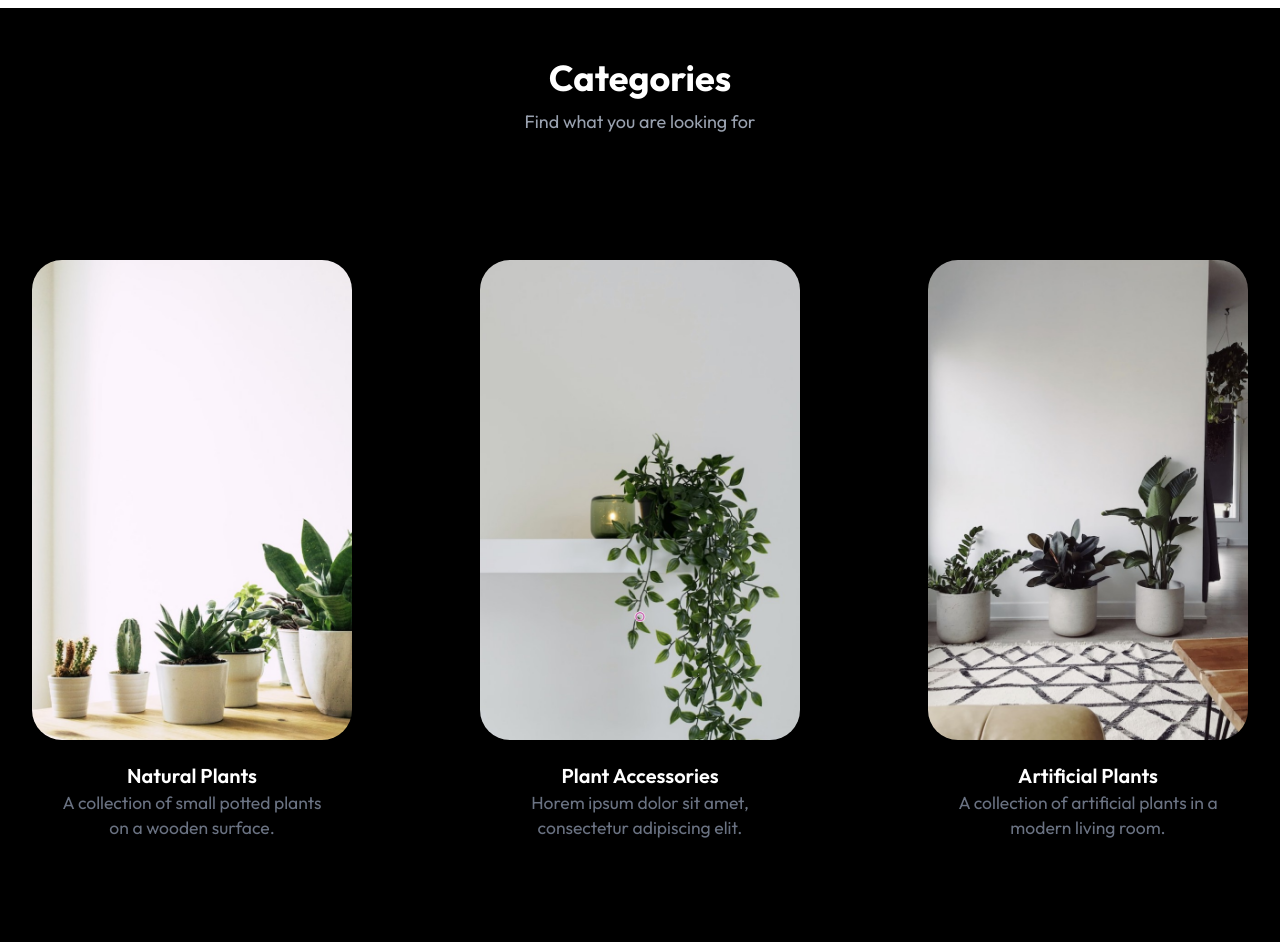
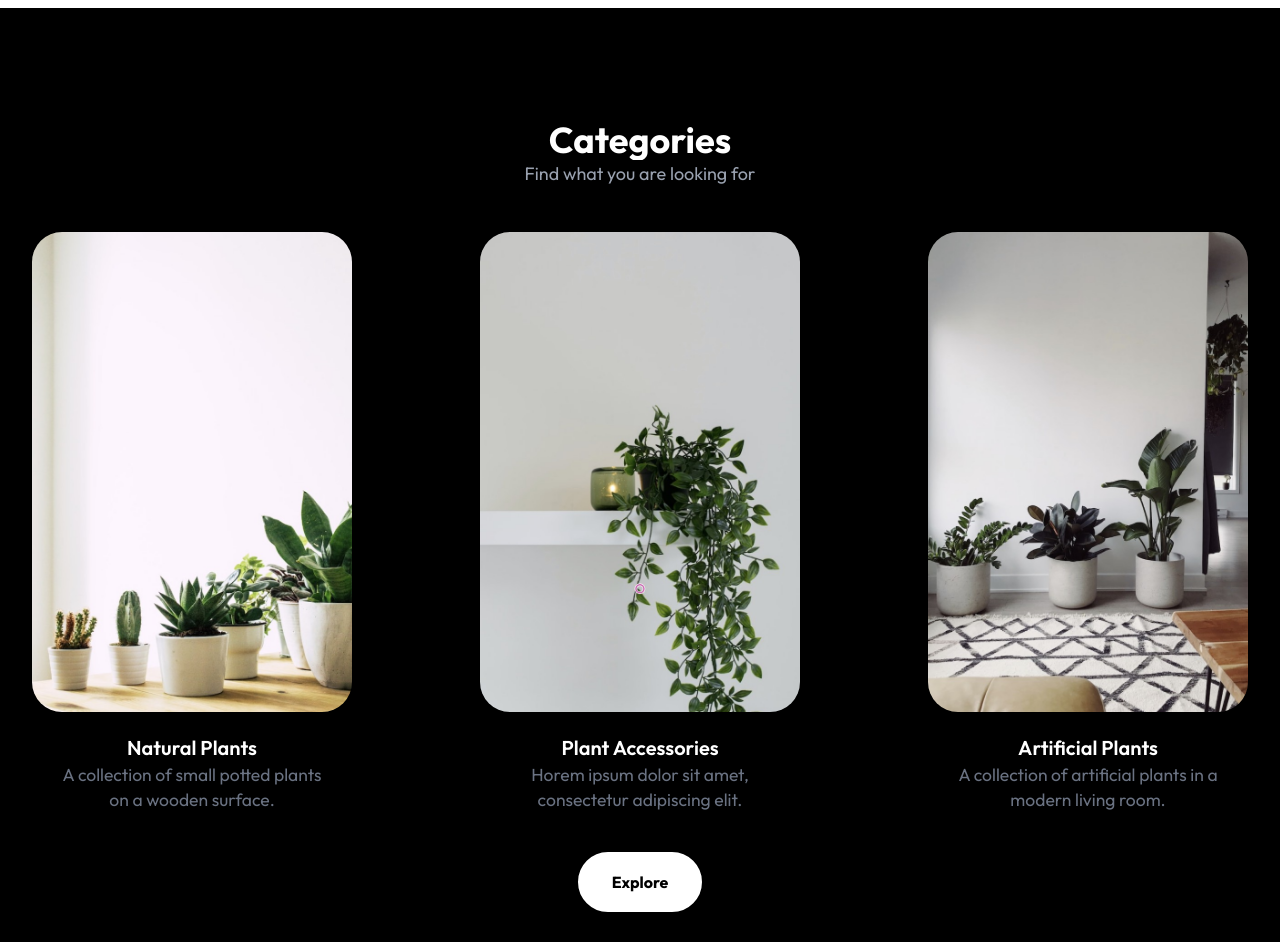
Before and after one commit to arihantjain6739/DistribuHub, a React (Vite) app: page / in a window 1280 px wide. Shown: the part 1780-2722 px from the top of the page. Built offline with nearby package versions, Linux system fonts and the light colour scheme.

Commit message:
fixed navbar 1

```diff
--- a/src/App.jsx
+++ b/src/App.jsx
@@ -6,7 +6,7 @@ const Navbar = ({ scrollToSection }) => {
         <nav className="bg-black text-white p-4 flex justify-between items-center font-outfit">
             <div className="flex items-center">
                 <button className="text-white text-2xl mr-4 h-9 w-9">
-                    <img src="/src/assets/menu.png" className="h-5" />
+                    <img src="/src/assets/logo.jpg" className="h-5" />
                 </button>
                 <span className="text-lg font-semibold">DistribuHub</span>
             </div>
@@ -149,12 +149,12 @@ const Categories = React.forwardRef((props, ref) => {
 
     return (
         <div ref={ref} className="bg-black ">
-            <div className="relative py-10 bottom-16 flex flex-col items-center bg-black">
-                <h1 className="text-4xl font-bold bg-black text-white my-2.5">Categories</h1>
+            <div className="relative  py-10 pt-28 bottom-16 flex flex-col items-center bg-black">
+                <h1 className="text-4xl font-bold bg-black text-white ">Categories</h1>
                 <p className="text-gray-400 text-lg bg-black">Find what you are looking for</p>
             </div>
             <div className="bg-black text-white min-h-screen flex flex-col items-center">
-                <div className="flex flex-wrap justify-center gap-48 px-8 mt-20">
+                <div className="flex flex-wrap justify-center gap-48 px-8">
                     {categories.map((category, index) => (
                         <div key={index} className="bg-black rounded-lg overflow-hidden shadow-lg w-64 scale-125">
                             <img src={category.image} alt={category.name} className="w-full h-96 object-cover rounded-3xl" />
@@ -164,7 +164,7 @@ const Categories = React.forwardRef((props, ref) => {
                             </div>
                         </div>
                     ))}
-                    <button className="relative bg-white text-black px-8 py-4 rounded-full bottom-12 font-bold border-2 border-white hover:bg-black hover:text-white transition duration-300">Explore</button>
+                    <button className="relative bg-white text-black px-8 py-4 rounded-full bottom-28 font-bold border-2 border-white hover:bg-black hover:text-white transition duration-300">Explore</button>
                 </div>
             </div>
         </div>
```
